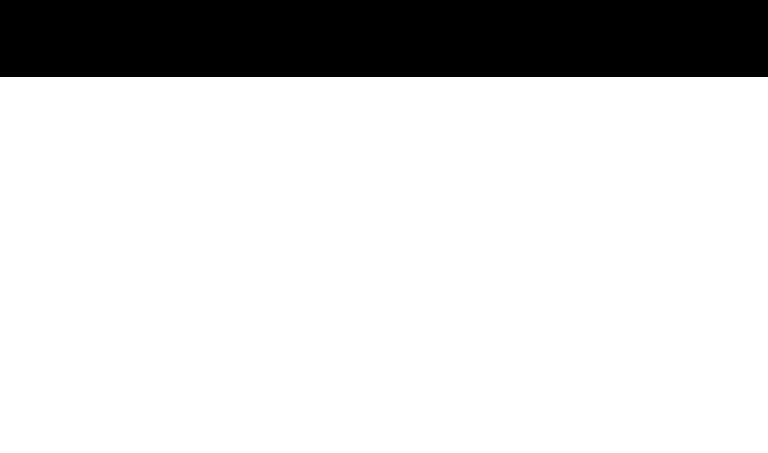
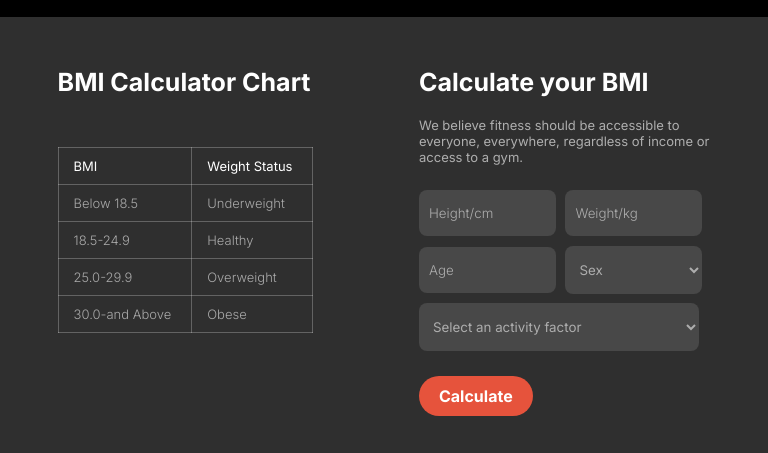
Before and after one commit to imamhossenbu/B10-assignment2, a plain HTML site: page index.html in a window 768 px wide. Shown: the part 3724-4177 px from the top of the page. Before the commit the page ends 3801 px from the top, so only its background shows below. Drawn offline with Linux system fonts and the light colour scheme; a web font is replaced by a local one.

Commit message:
add bmi calculator

```diff
--- a/index.html
+++ b/index.html
@@ -133,5 +133,52 @@
             </div>
         </section>
     </main>
+    <section class="bmi-container">
+        <div class="bmi">
+            <div class="bmi-chart">
+                <h1>BMI Calculator Chart</h1>
+                <table border="1">
+                    <tr >
+                        <th>BMI</td>
+                        <th>Weight Status</td>
+                    </tr>
+                    <tr>
+                        <td>Below 18.5</td>
+                        <td>Underweight</td>
+                    </tr>
+                    <tr>
+                        <td>18.5-24.9</td>
+                        <td>Healthy</td>
+                    </tr>
+                    <tr>
+                        <td>25.0-29.9</td>
+                        <td>Overweight</td>
+                    </tr>
+                    <tr>
+                        <td>30.0-and Above</td>
+                        <td>Obese</td>
+                    </tr>
+                </table>
+            </div>
+            <div class="bmi-calculate">
+                <h1>Calculate your BMI</h1>
+                <p> We believe fitness should be accessible to everyone, everywhere, regardless of
+                income or access to a gym. </p>
+                <input type="text" placeholder="Height/cm">
+                <input type="text" placeholder="Weight/kg">
+                <input type="text" placeholder="Age">
+                <select id="sex">
+                    <option value="" selected >Sex</option>
+                    <option value="">Male</option>
+                    <option value="">Female</option>
+                </select>
+                <br>
+               <select id="factor">
+                <option value="">Select an activity factor</option>
+               </select>
+               <button>Calculate</button>
+            </div>
+        </div>
+    </section>
 </body>
 </html>
--- a/styles/main.css
+++ b/styles/main.css
@@ -225,3 +225,96 @@ main{
 .bmi-title p{
     font-size: 14px;
 }
+.bmi-container{
+    width: 100%;
+    background-color: rgba(0, 0, 0, 0.815);
+}
+.bmi{
+    width: 75%;
+    margin:  0 auto;
+    height: 400px;
+    color: white;
+    padding-top: 50px;
+    display: flex;
+    justify-content: center;
+    gap: 100px;
+}
+.bmi-chart{
+    width: 50%;
+}
+.bmi-chart h1{
+    font-size: 25px;
+    padding-bottom: 50px;
+    /* width: 100%; */
+}
+table{
+   border-collapse: collapse;
+   border-color: rgba(255, 255, 255, 0.25);
+   font-size: 13px;
+   font-weight: 300;
+   border-spacing: 40px;
+}
+th,td{
+    padding: 10px 20px 10px 15px ;
+}
+th{
+    text-align: left;
+    font-weight: 400;
+}
+td{
+    color: #ffffff96;
+}
+.bmi-calculate{
+    width: 100%;
+}
+.bmi-calculate h1{
+    font-size: 25px;
+    padding-bottom: 20px;
+}
+.bmi-calculate p{
+    font-size: 13px;
+    padding-bottom: 25px;
+}
+input[type='text']{
+    background-color: rgba(82, 82, 82, 0.729);
+    border: none;
+    padding: 3% 10% 3% 5% ;
+    margin-bottom: 10px;
+    margin-right: 5px;
+    border-radius: 8px;
+    color: white;
+    font-weight: 300;
+}
+input::placeholder{
+    color: rgba(255, 255, 255, 0.553);
+}
+input:focus{
+    border-color: blueviolet;
+}
+select{
+    border-radius: 8px;
+    background-color: rgba(82, 82, 82, 0.729);
+    border: none;
+    color: rgba(255, 255, 255, 0.553);
+}
+select>option{
+    color: white;
+}
+option:hover:before{
+    color: white;
+}
+#sex{
+    padding: 3% 31% 3% 5% ;
+    /* clip-path: inset(0 0 0 50px); */
+}
+
+#factor{
+    padding: 3% 62% 3% 5% ;
+}
+.bmi-calculate button{
+    background-color: rgb(230, 83, 60);
+    margin-top: 25px;
+    color: white;
+    font-size: 16px;
+    font-weight: 700;
+}
--- a/styles/responsive.css
+++ b/styles/responsive.css
@@ -96,7 +96,7 @@
     .image2{
         grid-column: span 5;
         padding-top: 20px;
-        background-position: right 50%;
+        background-position: right;
     }
     .image3{
         display: none;
@@ -114,6 +114,32 @@
     }
     .image6{
         display: none;
+    }
+    .bmi-title{
+        width: 100%;
+    }
+    .bmi{
+        flex-direction: column;
+        width: 85%;
+        height: 100%;
+    }
+    .bmi-chart{
+        width: 100%;
+    }
+    input[type="text"]{
+        padding: 15px 0px 15px 10px;
+        width: 47%;
+    }
+    #sex{
+        padding: 15px 0px 15px 10px;
+        width: 47%;
+    }
+    #factor{
+        padding: 15px 0px 15px 10px;
+        width: 96%;
+    }
+    .bmi-calculate button{
+        padding: 20px 80px;
     }
 }
 
@@ -198,6 +224,36 @@
         width: 100%;
         height: 100%;
     }
+    .training-container{
+        width: 85%;
+    }
+    .training-container p{
+        width: 90%;
+    }
+    .bmi-title{
+        width: 90%;
+    }
+    .bmi{
+        width: 85%;
+        gap: 70px;
+        height: 100%;
+        padding-bottom: 40px;
+    }
+    .bmi-chart{
+        width: 100%;
+    }
+    input[type="text"]{
+        padding: 15px 0px 15px 10px;
+        width: 47%;
+    }
+    #sex{
+        padding: 15px 0px 15px 10px;
+        width: 47%;
+    }
+    #factor{
+        padding: 15px 5px 15px 10px;
+        width: 98%;
+    }
 }
 
 
@@ -237,4 +293,25 @@
         width: 70%;
         height: 100%;
     }
+    .bmi{
+        width: 85%;
+        gap: 70px;
+        height: 100%;
+        padding-bottom: 40px;
+    }
+    .bmi-chart{
+        width: 100%;
+    }
+    input[type="text"]{
+        padding: 15px 0px 15px 10px;
+        width: 47%;
+    }
+    #sex{
+        padding: 15px 0px 15px 10px;
+        width: 47%;
+    }
+    #factor{
+        padding: 15px 5px 15px 10px;
+        width: 96%;
+    }
 }
```
